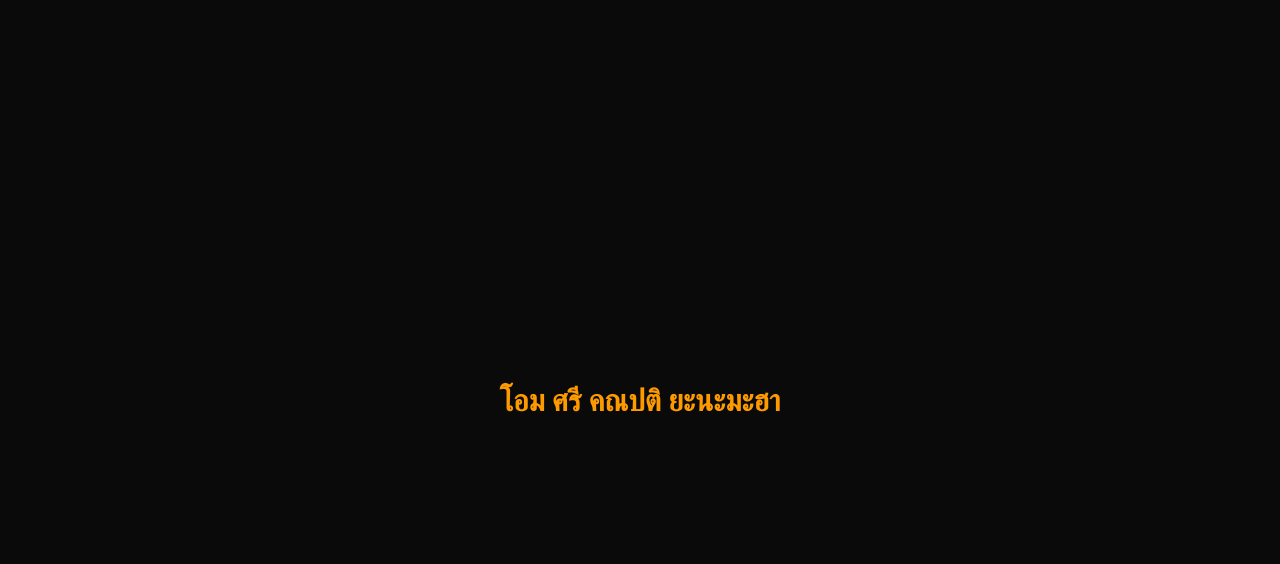
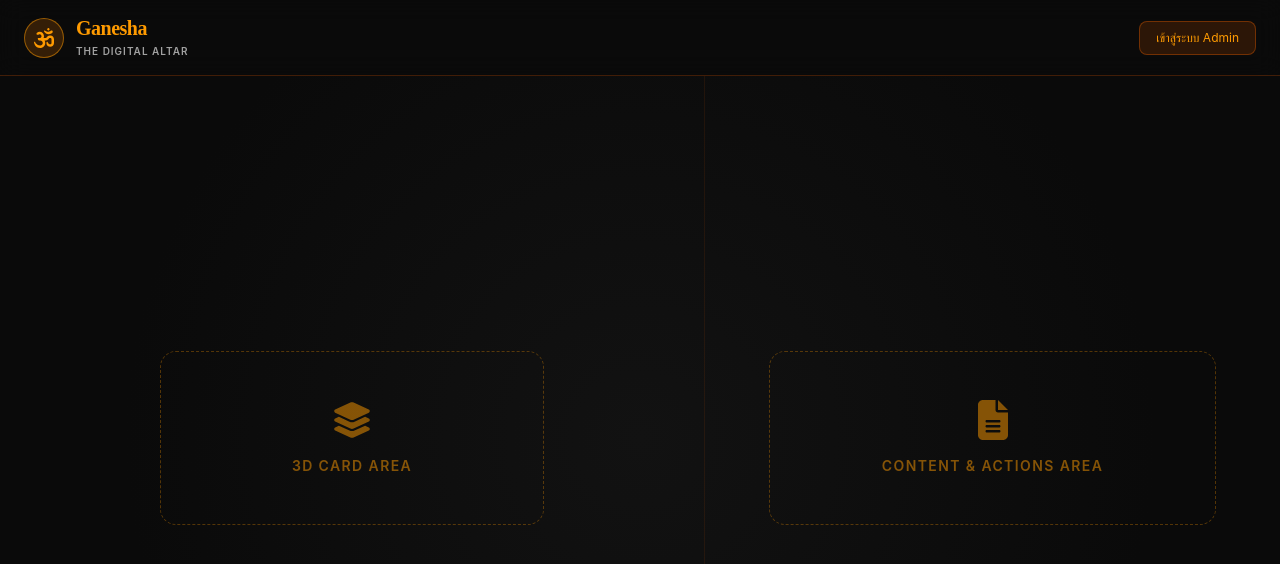
Before and after one commit to weerayosong/ganesha-frontend, a Next.js app: page / in a window 1280 px wide. Shown: the top 564 px of the page. Built offline with nearby package versions, Linux system fonts and the light colour scheme.

Commit message:
feat: setup Header, SplitLayout placeholder, and integrate react-icons

```diff
--- a/app/layout.tsx
+++ b/app/layout.tsx
@@ -1,33 +1,25 @@
 import type { Metadata } from "next";
-import { Geist, Geist_Mono } from "next/font/google";
 import "./globals.css";
-
-const geistSans = Geist({
-  variable: "--font-geist-sans",
-  subsets: ["latin"],
-});
-
-const geistMono = Geist_Mono({
-  variable: "--font-geist-mono",
-  subsets: ["latin"],
-});
+import Header from "@/components/layout/Header";
 
 export const metadata: Metadata = {
-  title: "Create Next App",
-  description: "Generated by create next app",
+    title: "Ganesha",
+    description: "Ganesha Digital Altar",
 };
 
 export default function RootLayout({
-  children,
+    children,
 }: Readonly<{
-  children: React.ReactNode;
+    children: React.ReactNode;
 }>) {
-  return (
-    <html
-      lang="en"
-      className={`${geistSans.variable} ${geistMono.variable} h-full antialiased`}
-    >
-      <body className="min-h-full flex flex-col">{children}</body>
-    </html>
-  );
+    return (
+        <html lang="th">
+            <body className="antialiased flex flex-col h-dvh">
+                <Header />
+                <div className="flex-1 overflow-hidden relative">
+                    {children}
+                </div>
+            </body>
+        </html>
+    );
 }
--- a/app/page.tsx
+++ b/app/page.tsx
@@ -1,9 +1,9 @@
+import SplitLayout from "@/components/layout/SplitLayout";
+
 export default function Home() {
     return (
-        <main className="flex min-h-screen items-center justify-center bg-neutral-950 text-white">
-            <h1 className="text-3xl font-bold text-amber-500">
-                โอม ศรี คณปติ ยะนะมะฮา
-            </h1>
+        <main className="h-full w-full">
+            <SplitLayout />
         </main>
     );
 }
--- /dev/null
+++ b/components/layout/Header.tsx
@@ -0,0 +1,49 @@
+"use client";
+
+import { useState } from "react";
+import { FaOm } from "react-icons/fa6";
+
+export default function Header() {
+    const [isAdmin, setIsAdmin] = useState(false);
+
+    return (
+        <header className="w-full border-b border-amber-900/50 bg-neutral-950/80 backdrop-blur-md px-6 py-4 flex items-center justify-between z-50 relative">
+            <div className="flex items-center gap-3">
+                <div className="w-10 h-10 rounded-full bg-amber-600/20 border border-amber-500/50 flex items-center justify-center text-amber-500">
+                    <FaOm className="w-5 h-5" />
+                </div>
+                <div>
+                    <h1 className="text-xl font-bold text-amber-500 tracking-tight font-serif">
+                        Ganesha
+                    </h1>
+                    <p className="text-[10px] text-neutral-400 font-semibold tracking-widest uppercase">
+                        The Digital Altar
+                    </p>
+                </div>
+            </div>
+
+            <div>
+                {isAdmin ? (
+                    <div className="flex items-center gap-4">
+                        <span className="text-xs text-amber-500 uppercase tracking-widest font-bold">
+                            Admin Mode
+                        </span>
+                        <button
+                            onClick={() => setIsAdmin(false)}
+                            className="text-xs px-4 py-2 rounded-lg bg-neutral-900 border border-neutral-700 text-neutral-400 hover:text-white hover:border-neutral-500 transition-all cursor-pointer"
+                        >
+                            ออกจากระบบ
+                        </button>
+                    </div>
+                ) : (
+                    <button
+                        onClick={() => setIsAdmin(true)}
+                        className="text-xs px-4 py-2 rounded-lg bg-amber-700/20 border border-amber-700/50 text-amber-500 hover:bg-amber-700/40 transition-all cursor-pointer"
+                    >
+                        เข้าสู่ระบบ Admin
+                    </button>
+                )}
+            </div>
+        </header>
+    );
+}
--- /dev/null
+++ b/components/layout/SplitLayout.tsx
@@ -0,0 +1,32 @@
+import { FaLayerGroup, FaFileLines } from "react-icons/fa6";
+
+export default function SplitLayout() {
+    return (
+        <div className="w-full h-full flex flex-col lg:flex-row relative">
+            {/* พื้นหลังรัศมีวง ๆ */}
+            <div className="absolute inset-0 pointer-events-none bg-[radial-gradient(circle_at_center,var(--color-dark-900)_0%,var(--color-dark-950)_70%)] z-0"></div>
+
+            {/* ฝั่งซ้าย: พื้นที่สำหรับ 3DCard */}
+            <section className="relative w-full lg:w-[50%] xl:w-[55%] h-[50dvh] lg:h-full flex items-center justify-center p-6 z-10 shrink-0">
+                {/* Placeholder รอประกอบ Component จริง */}
+                <div className="text-amber-500/50 border border-dashed border-amber-500/30 p-12 rounded-2xl flex flex-col items-center gap-4 w-full max-w-sm">
+                    <FaLayerGroup className="w-10 h-10" />
+                    <p className="text-sm tracking-widest uppercase font-semibold">
+                        3D Card Area
+                    </p>
+                </div>
+            </section>
+
+            {/* ฝั่งขวา: พื้นที่สำหรับข้อมูลและปุ่ม Action */}
+            <section className="relative w-full lg:w-[50%] xl:w-[45%] h-[50dvh] lg:h-full flex flex-col px-6 pb-24 pt-4 lg:p-16 z-20 overflow-y-auto hide-scrollbar border-t lg:border-t-0 lg:border-l border-amber-900/20 bg-neutral-950/90 backdrop-blur-xl lg:bg-transparent lg:backdrop-blur-none lg:justify-center">
+                {/* Placeholder รอประกอบ Component จริง */}
+                <div className="text-amber-500/50 border border-dashed border-amber-500/30 p-12 rounded-2xl h-full lg:h-auto flex flex-col items-center justify-center gap-4 w-full max-w-xl mx-auto">
+                    <FaFileLines className="w-10 h-10" />
+                    <p className="text-sm tracking-widest uppercase font-semibold">
+                        Content & Actions Area
+                    </p>
+                </div>
+            </section>
+        </div>
+    );
+}
--- a/package.json
+++ b/package.json
@@ -11,7 +11,8 @@
   "dependencies": {
     "next": "16.2.10",
     "react": "19.2.4",
-    "react-dom": "19.2.4"
+    "react-dom": "19.2.4",
+    "react-icons": "^5.7.0"
   },
   "devDependencies": {
     "@tailwindcss/postcss": "^4",
```
Also changed, not shown: 2 other files (tests, documents, lock files or other folders).
